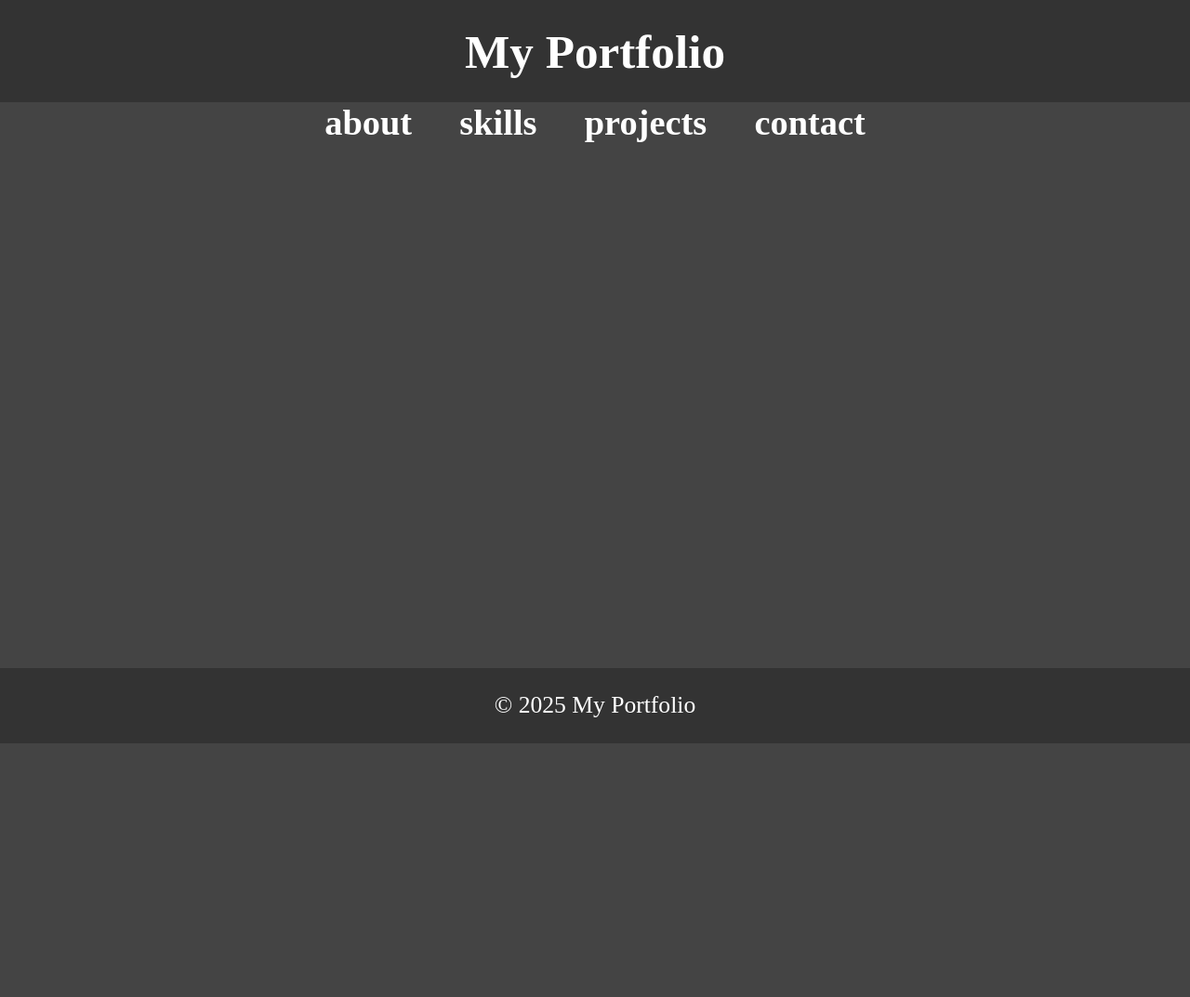
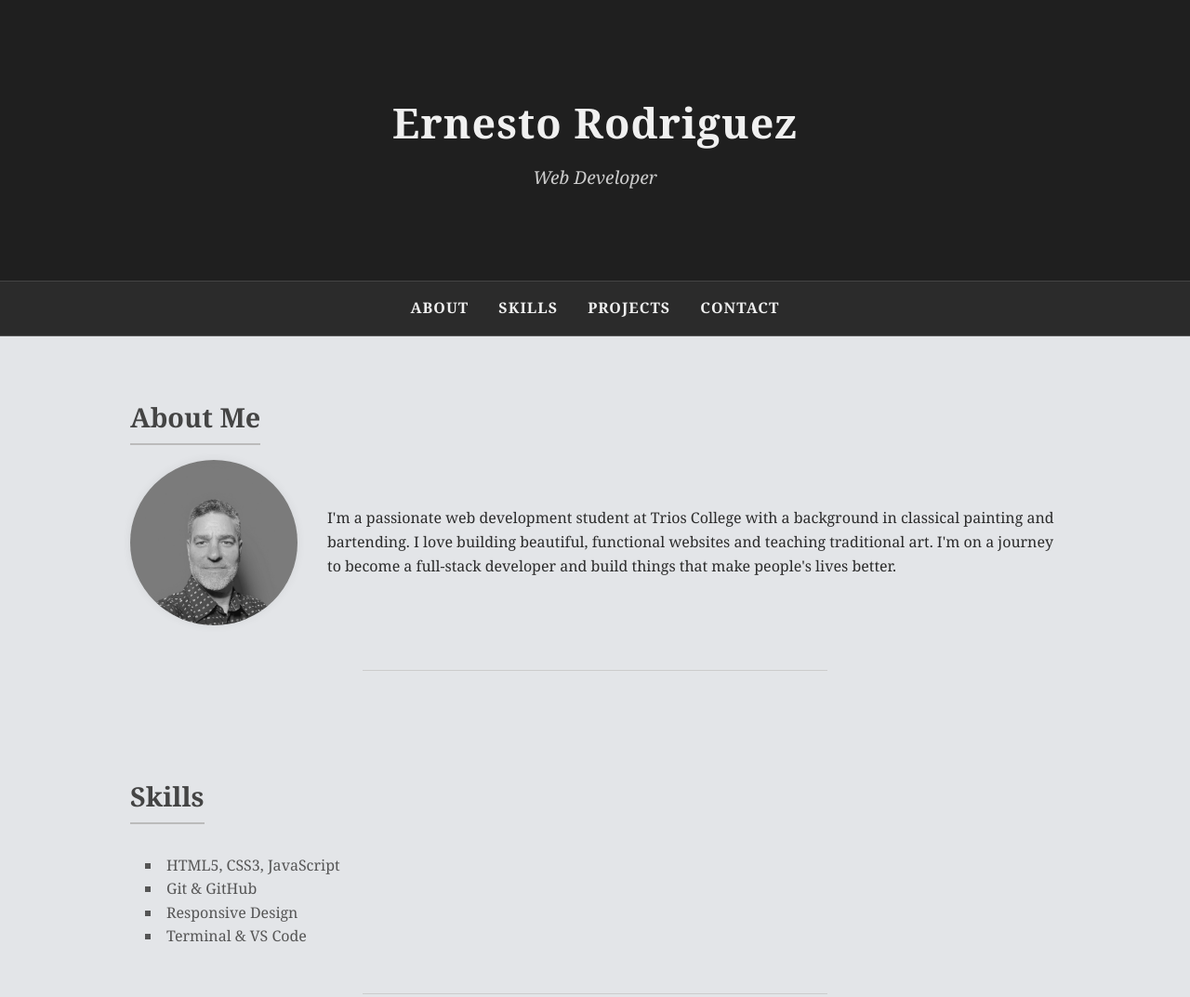
Before and after one commit to emguez/emguez.github.io, a plain HTML site: page index.html in a window 1280 px wide. Shown: the top 1073 px of the page at 93% size. Before the commit the page ends 800 px from the top, so only its background shows below. Drawn offline with Linux system fonts and the light colour scheme.

Commit message:
Third draft

```diff
--- a/css/app.css
+++ b/css/app.css
@@ -1,32 +1,148 @@
-*{
-  padding:0;
-  margin:0;
-  box-sizing:border-box;
-  scroll-behavior: smooth;
-}
-body{
-  font-size: 1.6em;
-  color:#ffffff;
-  background-color: #444;
+/* Reset */
+* {
+  margin: 0;
+  padding: 0;
+  box-sizing: border-box;
 }
 
-header{
-  background-color: #333;
-  padding: 1em;
+/* Base Styles */
+body {
+  font-family: 'Georgia', serif;
+  background-color: #e3e5e8; /* Softer white */
+  color: #2b2b2b; /* Dark gray for body text */
+  line-height: 1.6;
+}
+
+/* Container Layout */
+.container {
+  width: 90%;
+  max-width: 1000px;
+  margin: auto;
+  padding: 2rem 0;
+}
+
+/* Hero Header */
+header.hero {
+  background-color: #1f1f1f; /* Dark charcoal */
+  color: #f0f0f0; /* Soft white */
+  padding: 4rem 0;
+  text-align: center;
+  border-bottom: 1px solid #444;
+}
+
+header h1 {
+  font-size: 2.8rem;
+  font-weight: 700;
+  margin-bottom: 0.5rem;
+  letter-spacing: 1px;
+}
+
+header p {
+  font-size: 1.2rem;
+  font-style: italic;
+  color: #ccc;
+}
+
+/* Navigation */
+nav {
+  background-color: #2b2b2b;
+  border-bottom: 1px solid #555;
+}
+
+.nav-menu {
+  display: flex;
+  justify-content: center;
+  gap: 2rem;
+  padding: 1rem 0;
+  list-style: none;
+}
+
+.nav-menu a {
+  color: #f0f0f0;
+  text-decoration: none;
+  font-weight: bold;
+  text-transform: uppercase;
+  transition: color 0.3s ease;
+  letter-spacing: 1px;
+}
+
+.nav-menu a:hover {
+  color: #aaa;
+}
+
+/* Main Section Wrapper */
+main section {
+  padding: 2rem 0;
+}
+
+/* Section Titles */
+section h2 {
+  font-size: 1.8rem;
+  margin-bottom: 1rem;
+  color: #444;
+  border-bottom: 2px solid #bbb;
+  display: inline-block;
+  padding-bottom: 0.3rem;
+}
+
+/* About Section */
+.about-wrapper {
+  display: flex;
+  flex-direction: column;
+  align-items: center;
+  gap: 2rem;
   text-align: center;
 }
 
-nav{
-  display: flex;
-  justify-content: center;
-  gap: 2em;
+@media (min-width: 768px) {
+  .about-wrapper {
+    flex-direction: row;
+    text-align: left;
+  }
 }
 
-footer{
-  background-color: #333;
-  padding: 1em;
+.profile-img {
+  width: 180px;
+  border-radius: 50%;
+  filter: grayscale(100%) contrast(90%) brightness(105%);
+  box-shadow: 0 0 10px rgba(0, 0, 0, 0.08);
+}
+
+/* Skills and Projects */
+.skills-list,
+.projects-list {
+  list-style: square inside;
+  margin-top: 1rem;
+  padding-left: 1rem;
+  color: #555;
+}
+
+/* Contact Section */
+#contact a {
+  color: #333;
+  font-weight: bold;
+  text-decoration: underline;
+}
+
+#contact a:hover {
+  color: #777;
+}
+
+/* Divider */
+hr {
+  margin: 3rem auto;
+  width: 50%;
+  border: none;
+  border-top: 1px solid #ccc;
+}
+
+/* Footer */
+footer {
+  background-color: #1f1f1f;
+  color: #e0e0e0;
   text-align: center;
-  position: fixed;
-  width: 100%;
-  bottom: 0;
+  padding: 1.5rem 0;
+  font-size: 0.9rem;
+  margin-top: 3rem;
+  border-top: 1px solid #444;
 }
--- a/index.html
+++ b/index.html
@@ -1,28 +1,80 @@
 <!DOCTYPE html>
 <html lang="en">
 <head>
-  <meta charset="UTF-8">
-  <meta name="viewport" content="width=device-width, initial-scale=1.0">
-  <link rel="stylesheet" href="css/app.css">
+  <meta charset="UTF-8" />
+  <meta name="viewport" content="width=device-width, initial-scale=1.0" />
+  <title>Ernesto Rodriguez | Portfolio</title>
+  <link rel="stylesheet" href="css/app.css" />
+</head>
 
-  </script>
-  <title>portfolio</title>
-</head>
 <body>
-  <header>
-    <h1>My Portfolio</h1>
+  <header class="hero">
+    <div class="container">
+      <h1>Ernesto Rodriguez</h1>
+      <p>Web Developer</p>
+    </div>
   </header>
+
   <nav>
-    <div id="about"><h1>about</h1></div>
-    <div id="skills"><h1>skills</h1></div>
-    <div id="projects"><h1>projects</h1></div>
-    <div id="contact"><h1>contact</h1></div>
+    <ul class="nav-menu">
+      <li><a href="#about">About</a></li>
+      <li><a href="#skills">Skills</a></li>
+      <li><a href="#projects">Projects</a></li>
+      <li><a href="#contact">Contact</a></li>
+    </ul>
   </nav>
 
+  <main class="container">
+
+    <section id="about">
+      <h2>About Me</h2>
+      <div class="about-wrapper">
+        <img src="assets/images/emr.jpg" alt="Ernesto's profile picture" class="profile-img" />
+        <div>
+          <p>
+            I'm a passionate web development student at Trios College with a background in classical painting and bartending.
+            I love building beautiful, functional websites and teaching traditional art. I'm on a journey to become a full-stack
+            developer and build things that make people's lives better.
+          </p>
+        </div>
+      </div>
+      <hr />
+    </section>
+
+    <section id="skills">
+      <h2>Skills</h2>
+      <ul class="skills-list">
+        <li>HTML5, CSS3, JavaScript</li>
+        <li>Git & GitHub</li>
+        <li>Responsive Design</li>
+        <li>Terminal & VS Code</li>
+      </ul>
+      <hr />
+    </section>
+
+    <section id="projects">
+      <h2>Projects</h2>
+      <ul class="projects-list">
+        <li><strong>FocusFlow</strong> – A minimal Pomodoro timer app</li>
+        <li><strong>Photography Website</strong> – A sleek gallery for a photographer client</li>
+        <li><strong>This Portfolio</strong> – A showcase of my skills, design, and growth</li>
+      </ul>
+      <hr />
+    </section>
+
+    <section id="contact">
+      <h2>Contact</h2>
+      <p>You can reach me at: <a href="mailto:miguel.rodriguez@triosstudent.com">miguel.rodriguez@triosstudent.com</a></p>
+    </section>
+
+  </main>
+
   <footer>
-    <p>&copy; 2025 My Portfolio</p>
+    <div class="container">
+      <p>&copy; 2025 Ernesto Rodriguez. All rights reserved.</p>
+    </div>
   </footer>
 
-
+  <script src="scripts/app.js"></script>
 </body>
 </html>
--- a/scripts/app.js
+++ b/scripts/app.js
@@ -0,0 +1,10 @@
+// Smooth scrolling for nav links
+document.querySelectorAll('a[href^="#"]').forEach(anchor => {
+  anchor.addEventListener('click', function (e) {
+    e.preventDefault();
+    const target = document.querySelector(this.getAttribute('href'));
+    if (target) {
+      target.scrollIntoView({ behavior: 'smooth' });
+    }
+  });
+});
```
Also changed, not shown: assets/images/emr.jpg (added).
